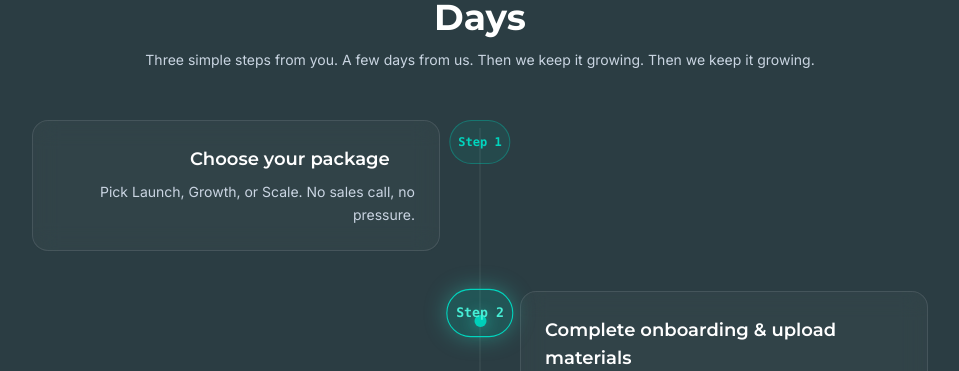
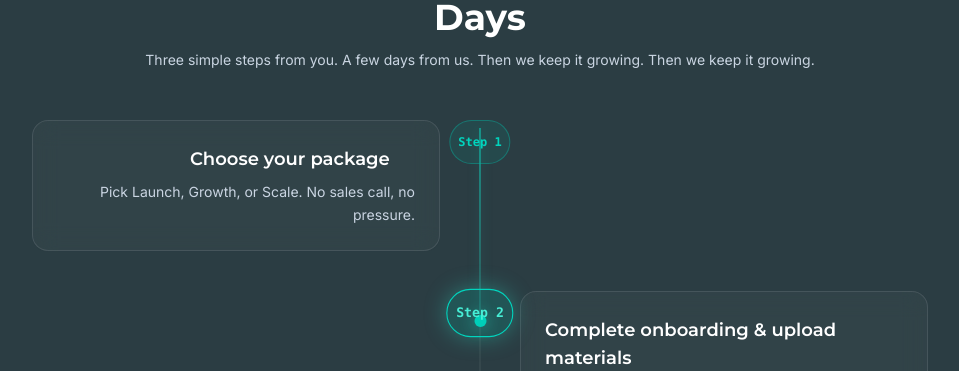
Before and after one commit to nishant-k1/nexbaron-web, a Next.js app: page /digital/process in a window 1280 px wide. Shown: the part 946-1317 px from the top of the page, without its empty margins (160-1119 px from the left). Built offline with nearby package versions, Linux system fonts and the light colour scheme; no server answers.

Commit message:
Add progress line highlight to ProcessTimeline
The rail now has a teal gradient line that grows from top to the current
step position, matching the ball movement. Uses the same spring animation
for smooth sync with the travel dot.

```diff
--- a/components/sections/process-timeline.tsx
+++ b/components/sections/process-timeline.tsx
@@ -81,6 +81,14 @@ export function ProcessTimeline({ steps }: ProcessTimelineProps) {
       >
         {/* Background line */}
         <div className="absolute inset-0 bg-white/10" />
+        {/* Progress line */}
+        {!prefersReducedMotion && activeIndex >= 0 && (
+          <motion.div
+            className="absolute top-0 left-0 w-full bg-gradient-to-b from-teal-400 to-teal-500/30 shadow-[0_0_12px_rgba(45,212,191,0.4)]"
+            animate={{ height: dotY }}
+            transition={{ type: "spring", stiffness: 70, damping: 14 }}
+          />
+        )}
         {/* Travel dot */}
         {!prefersReducedMotion && activeIndex >= 0 && (
           <motion.span
```
